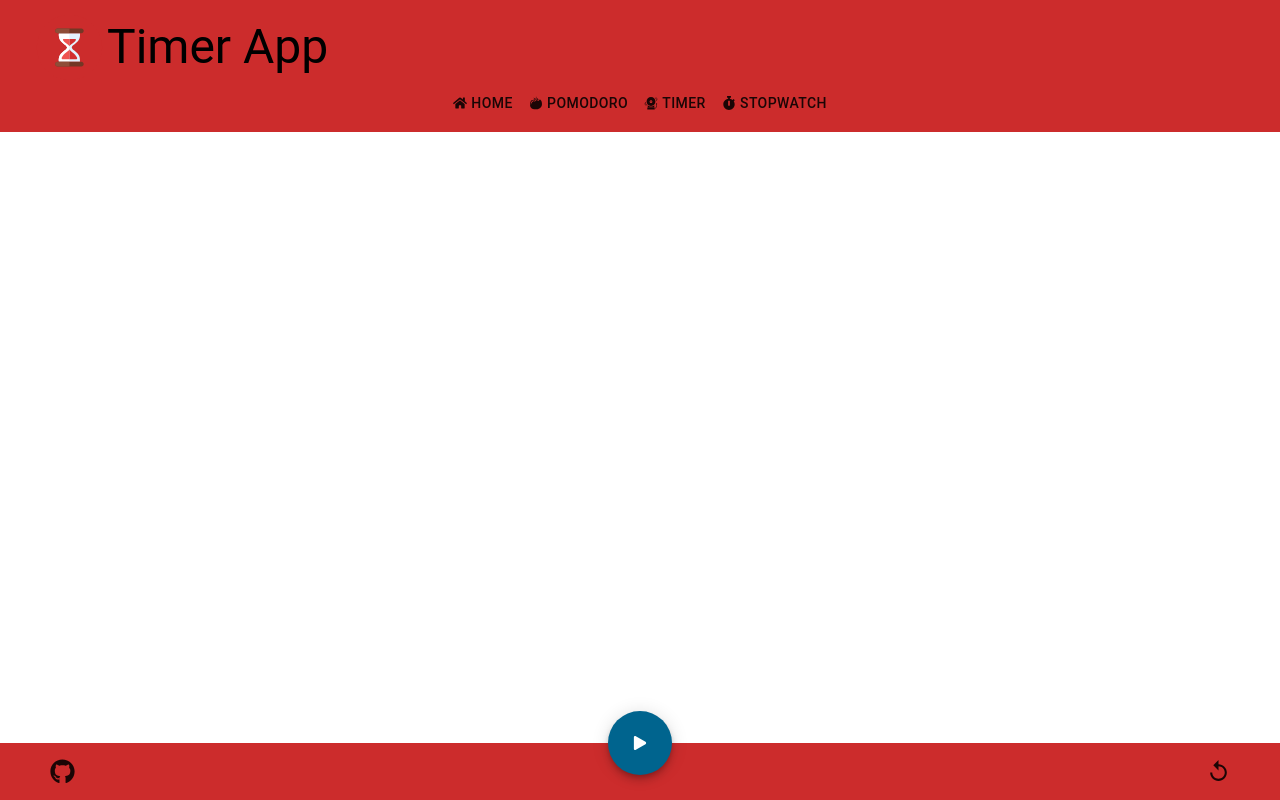
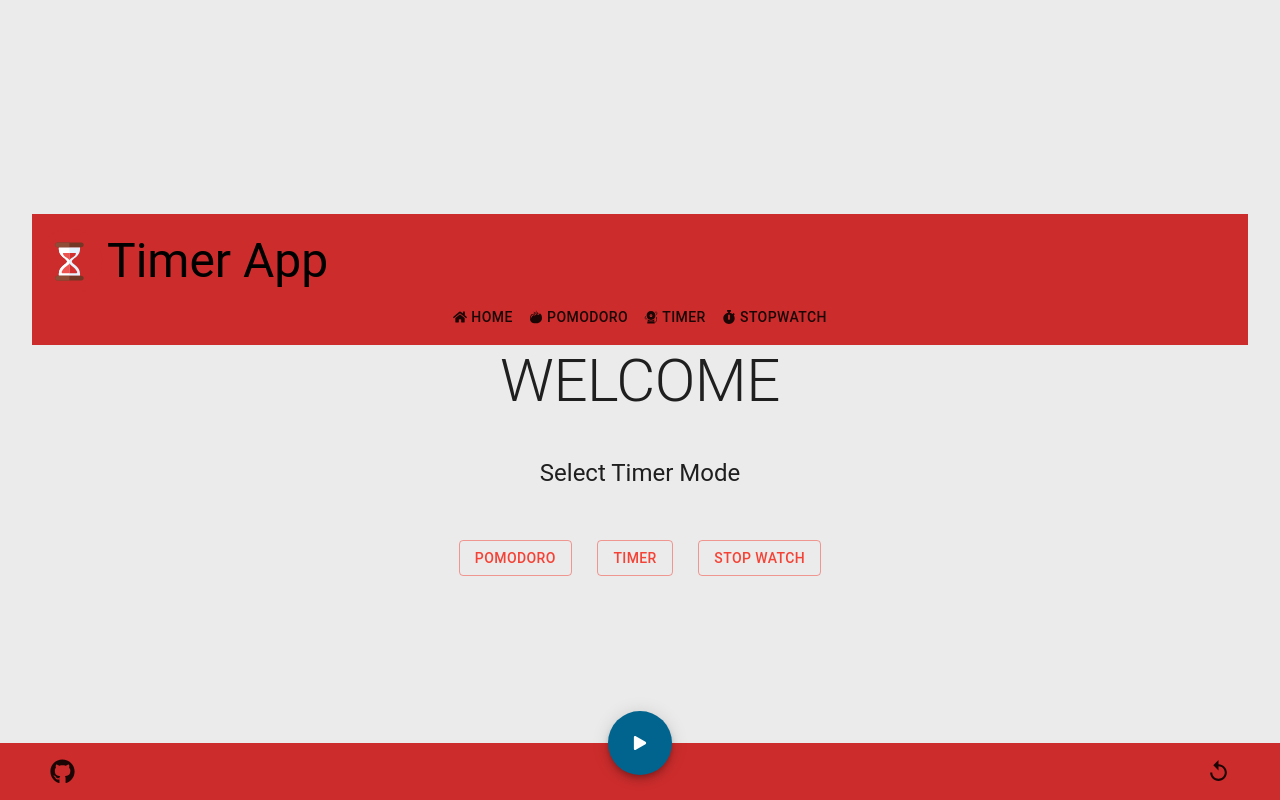
Before and after one commit to SharjeelSafdar/project7b-timer-app, a React (Create React App) app: page / in a window 1280 px wide. Built offline with nearby package versions, Linux system fonts and the light colour scheme.

Commit message:
Changed display to flex column

```diff
--- a/src/components/App/App.module.css
+++ b/src/components/App/App.module.css
@@ -1,4 +1,10 @@
 .container {
+    box-sizing: border-box;
+    background: #ebebeb;
     width: 100vw;
-    background: #ebebeb;
+    min-height: 100vh;
+    display: flex;
+    flex-direction: column;
+    justify-content: center;
+    align-items: center;
 }
--- a/src/components/App/App.tsx
+++ b/src/components/App/App.tsx
@@ -2,6 +2,7 @@ import React from 'react';
 // Components
 import Header from '../Header/Header';
 import Player from '../Player/Player';
+import Home from '../Home/Home';
 // Styles
 import styles from './App.module.css';
 
@@ -9,6 +10,7 @@ const App = () => {
   return (
     <div className={styles.container}>
       <Header />
+      <Home />
       <Player />
     </div>
   );
```
